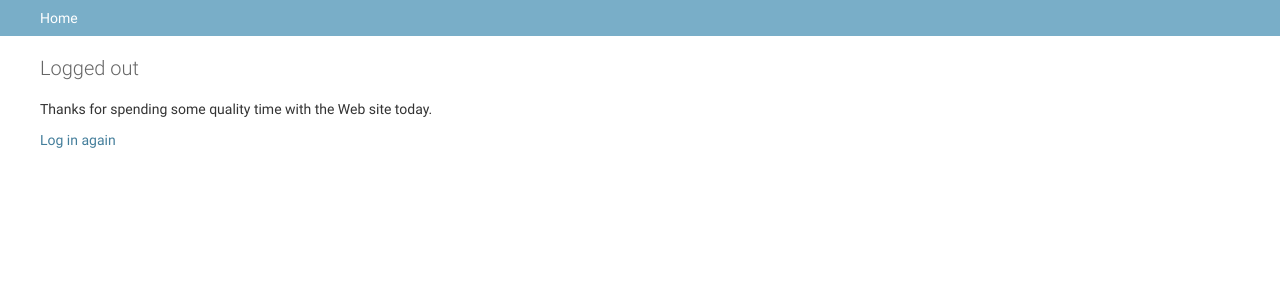
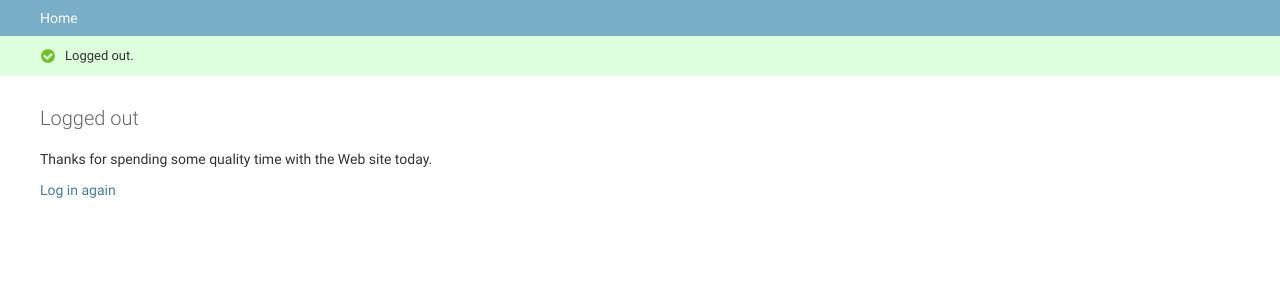
Before and after one commit to kmorel/OasisJourneys, a Django app: page /admin/logout/ in a window 1280 px wide. Shown: the part 48-348 px from the top of the page. Run offline with Django 3.2, Linux system fonts and the light colour scheme; the visitor is signed in with stand-in values (Sample User, id 1); parts of the project's set-up code (start-up, migrations or seed data) failed here and were passed over.

Commit message:
Add messages for logging in and out
Still need to format the messages correctly in the html pages.

Also need to fix the user link in the title bar to go to either login
or user settings page.

```diff
--- a/OasisMembers/views.py
+++ b/OasisMembers/views.py
@@ -63,3 +63,21 @@ def technique(request, technique_id):
     return django.shortcuts.render(request,
                                    'OasisMembers/technique-detail.html',
                                    {'technique':technique})
+
+# The login/logout views are those provided by django.contrib.auth.views,
+# so we do not need to provide them here. However, once completed these
+# views just redirect somewhere with no indication of what happened. Attach
+# some receivers to the login/logout messages here so that a message is
+# displayed on whatever page the user lands at.
+
+import django.contrib.auth.signals
+import django.dispatch
+import django.contrib.messages
+
+@django.dispatch.receiver(django.contrib.auth.signals.user_logged_in)
+def on_user_logged_in(sender, request, **kwargs):
+    django.contrib.messages.info(request, 'Logged in ' + str(request.user) + '.')
+
+@django.dispatch.receiver(django.contrib.auth.signals.user_logged_out)
+def on_user_logged_out(sender, request, **kwargs):
+    django.contrib.messages.info(request, 'Logged out.')
```
Also changed, not shown: OasisMembers/templates/OasisMembers/base-generic.html (+9 -0 lines).
